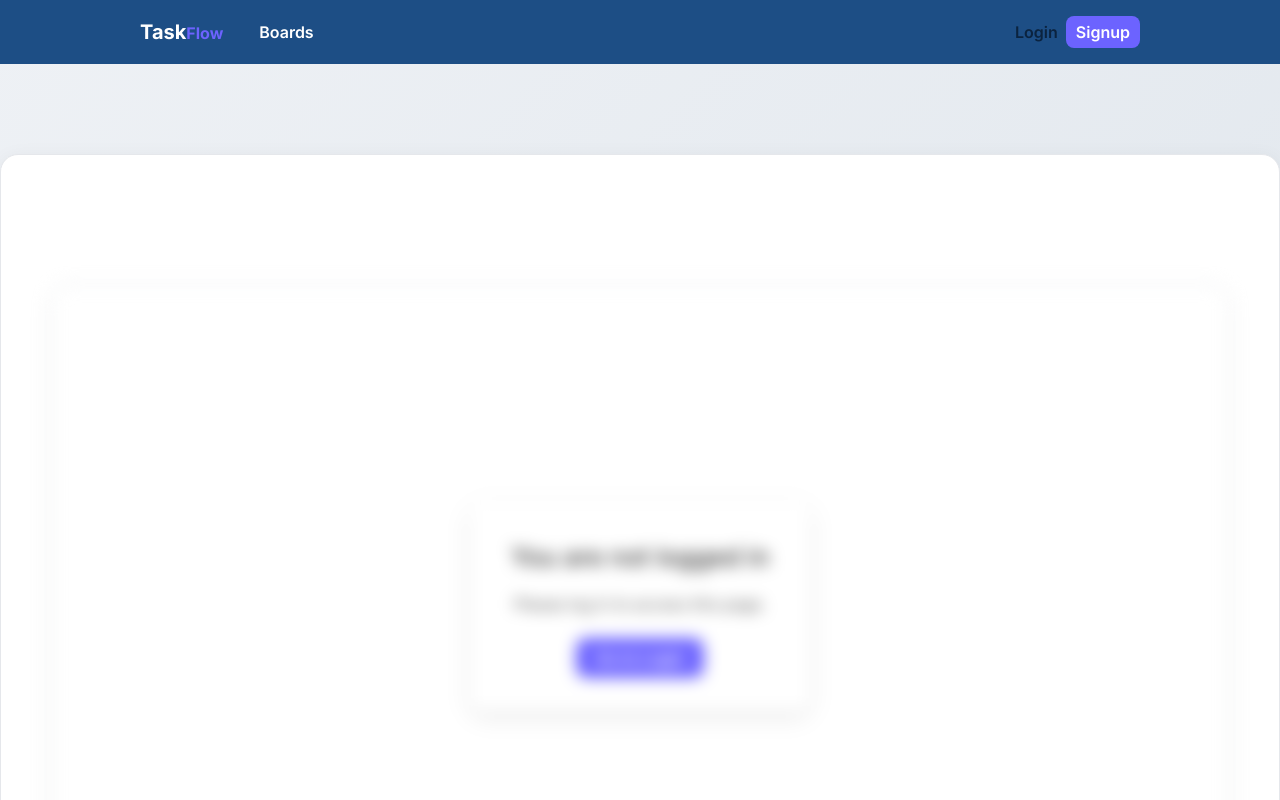
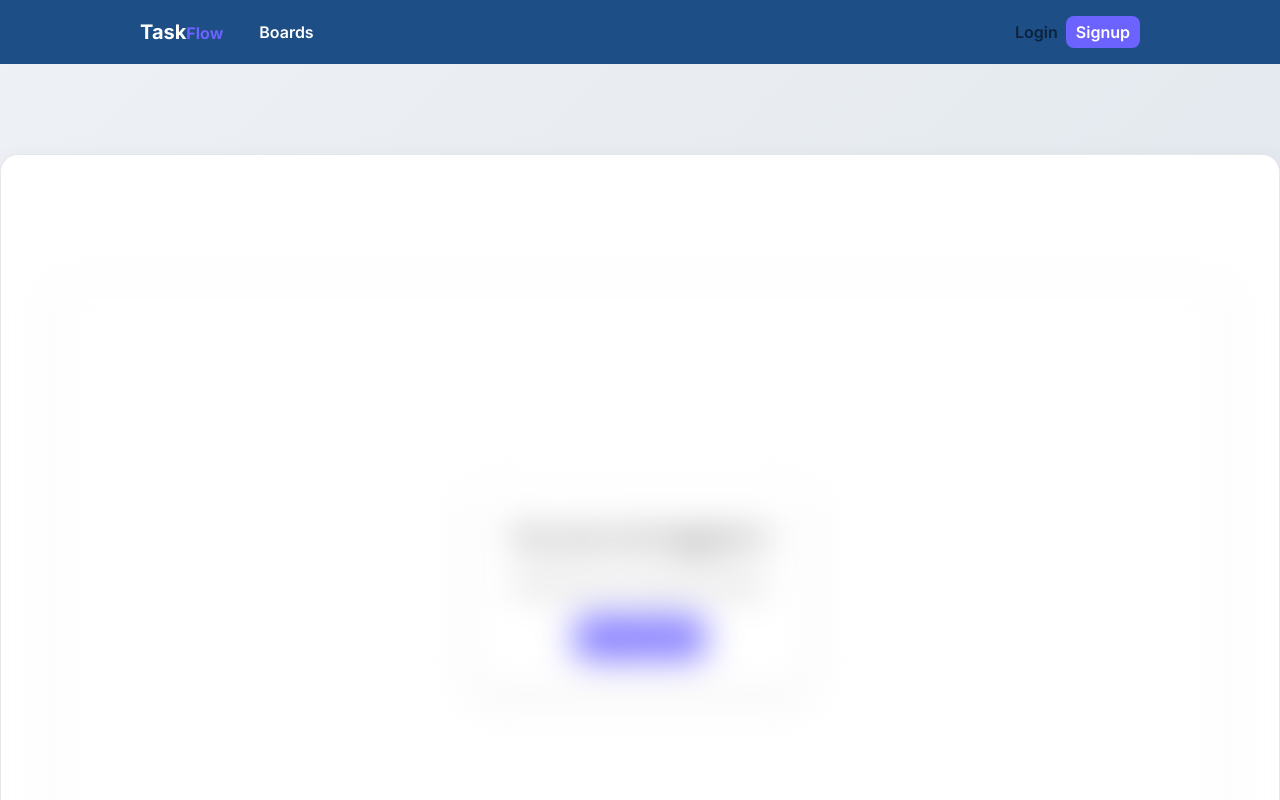
Before and after one commit to deepika5791/task-management-client-app, a React (Vite) app: page /home in a window 1280 px wide. Shown: the top 800 px of the page. Built offline with nearby package versions, Linux system fonts and the light colour scheme.

Commit message:
removed global from frontpage

```diff
--- a/src/App.css
+++ b/src/App.css
@@ -31,22 +31,31 @@ body {
   filter:blur(3px);
   background:red;
 } */
-.blur-effect {
+/* .blur-effect {
   position: relative;
-  filter: blur(8px);
-}
+} */
 
-.blur-effect::before {
+/* .blur-effect::before { */
+.blur-effect{
   content: "";
   position: absolute;
   inset: 0;
-  /* filter: blur(18px); */
+  filter: blur(18px);
   z-index: 1;
 }
 
 .blur-effect > * {
   position: relative;
   z-index: 2;
+}
+.blur-effect {
+  position: relative;
+  background-color: rgba(255, 255, 255, 0.3);
+  backdrop-filter: blur(18px);
+  -webkit-backdrop-filter: blur(18px);
+
+  padding: 20px;
+  border-radius: 8px;
 }
 
 .main-container {
```
